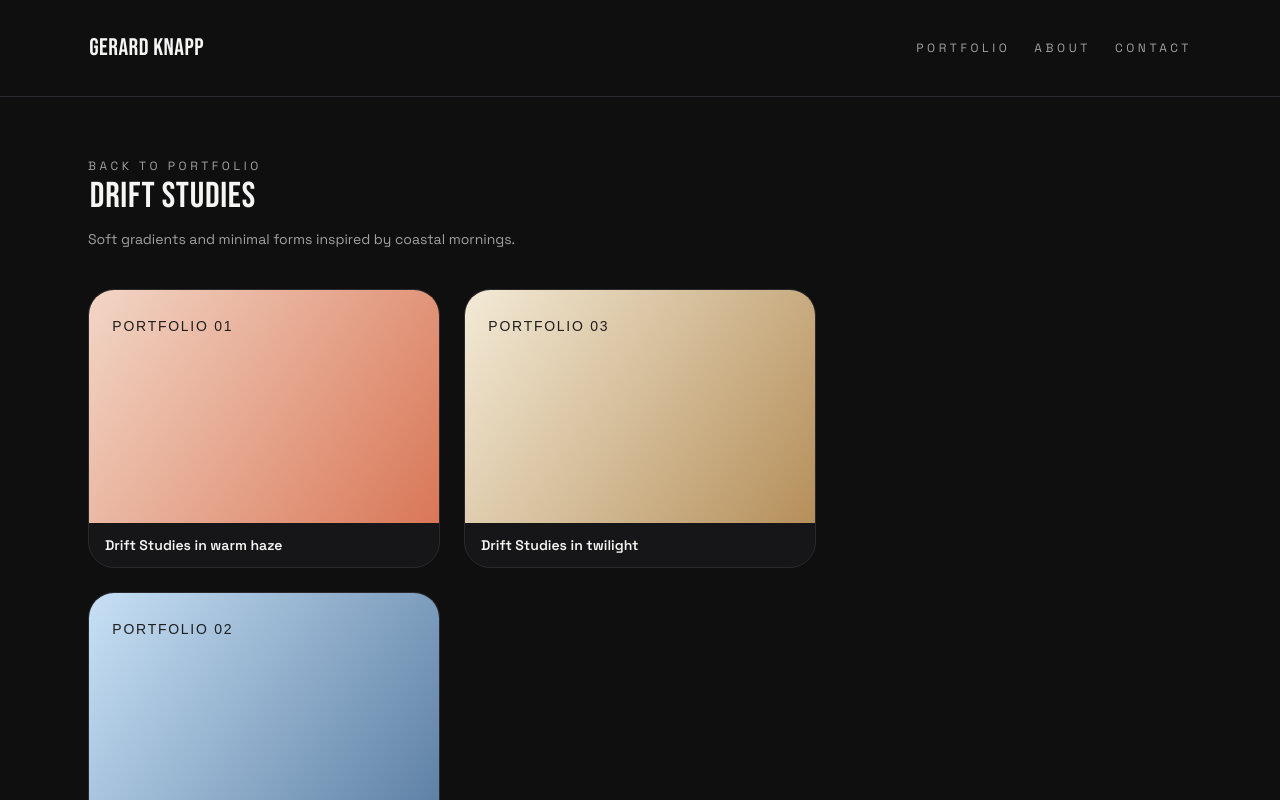
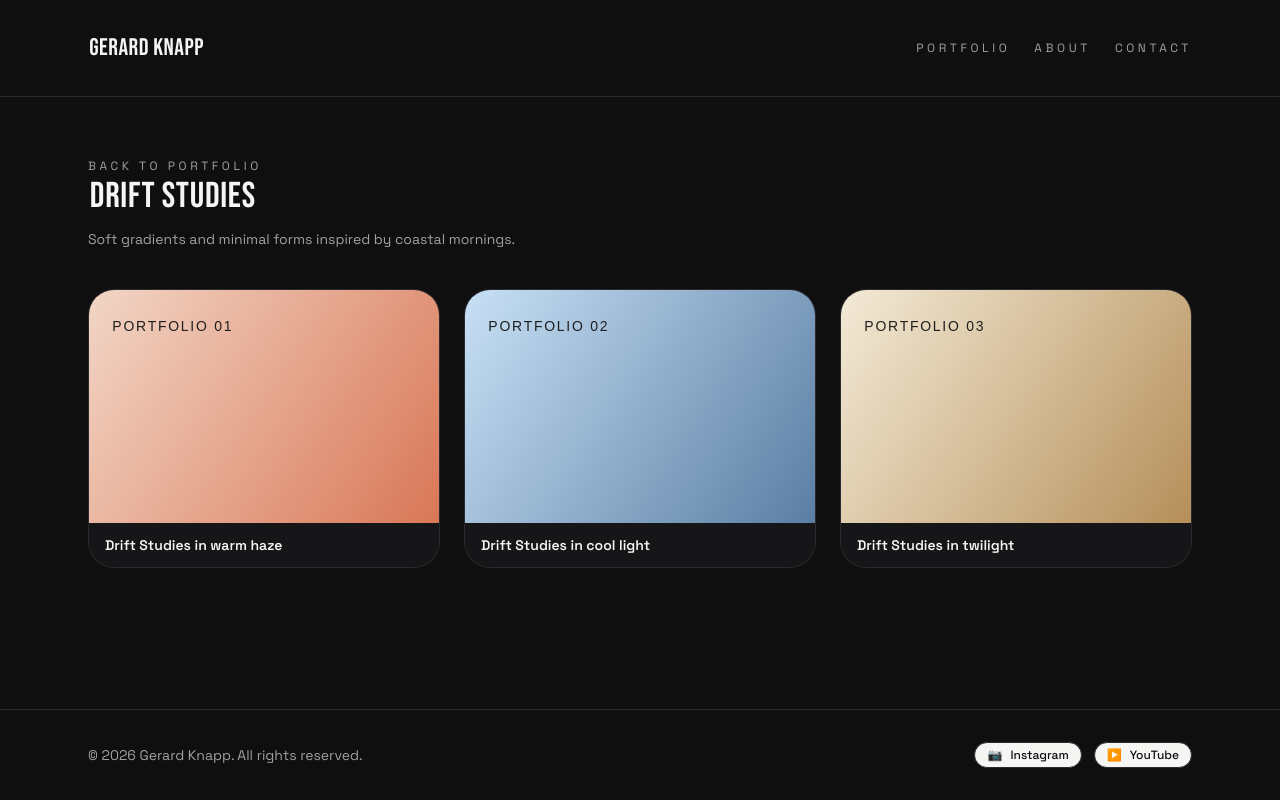
Before and after one commit to MagandaLynn/gk_art2, a Next.js app: page /portfolio/section-1 in a window 1280 px wide. Shown: the top 800 px of the page. Built offline with nearby package versions, Linux system fonts and the light colour scheme.

Commit message:
Changing order of images

```diff
--- a/src/app/portfolio/page.tsx
+++ b/src/app/portfolio/page.tsx
@@ -14,9 +14,9 @@ export default function PortfolioPage() {
           {data.portfolioIntro.description}
         </p>
       </header>
-      <section className="columns-1 gap-6 md:columns-2">
+      <section className="grid grid-cols-1 gap-6 md:grid-cols-2">
         {data.sections.map((section) => (
-          <div key={section.id} className="masonry-item mb-6">
+          <div key={section.id}>
             <Link
               className="group block overflow-hidden rounded-[30px] border border-[var(--border)] bg-[var(--card)] transition hover:-translate-y-1 hover:shadow-[0_18px_45px_rgba(0,0,0,0.35)]"
               href={`/portfolio/${section.id}`}
--- a/src/components/PortfolioGallery.tsx
+++ b/src/components/PortfolioGallery.tsx
@@ -48,11 +48,11 @@ export default function PortfolioGallery({ data }: { data: SiteData }) {
               </p>
             </div>
           </div>
-          <div className="columns-1 gap-6 md:columns-2 lg:columns-3">
+          <div className="grid grid-cols-1 gap-6 md:grid-cols-2 lg:grid-cols-3">
             {section.images.map((image, index) => (
               <button
                 key={image.id}
-                className="masonry-item group mb-6 w-full overflow-hidden rounded-[26px] border border-[var(--border)] bg-[var(--card)] text-left transition hover:-translate-y-1 hover:shadow-[0_18px_45px_rgba(0,0,0,0.35)]"
+                className="group w-full overflow-hidden rounded-[26px] border border-[var(--border)] bg-[var(--card)] text-left transition hover:-translate-y-1 hover:shadow-[0_18px_45px_rgba(0,0,0,0.35)]"
                 onClick={() => setLightbox({ sectionId: section.id, index })}
               >
                 <img
--- a/src/components/SectionGallery.tsx
+++ b/src/components/SectionGallery.tsx
@@ -25,11 +25,11 @@ export default function SectionGallery({ section }: { section: PortfolioSection
         </p>
       </header>
 
-      <div className="columns-1 gap-6 md:columns-2 lg:columns-3">
+      <div className="grid grid-cols-1 gap-6 md:grid-cols-2 lg:grid-cols-3">
         {images.map((image, index) => (
           <button
             key={image.id}
-            className="masonry-item group mb-6 w-full overflow-hidden rounded-[26px] border border-[var(--border)] bg-[var(--card)] text-left transition hover:-translate-y-1 hover:shadow-[0_18px_45px_rgba(0,0,0,0.35)]"
+            className="group w-full overflow-hidden rounded-[26px] border border-[var(--border)] bg-[var(--card)] text-left transition hover:-translate-y-1 hover:shadow-[0_18px_45px_rgba(0,0,0,0.35)]"
             onClick={() => setLightbox({ index })}
           >
             <img
```
